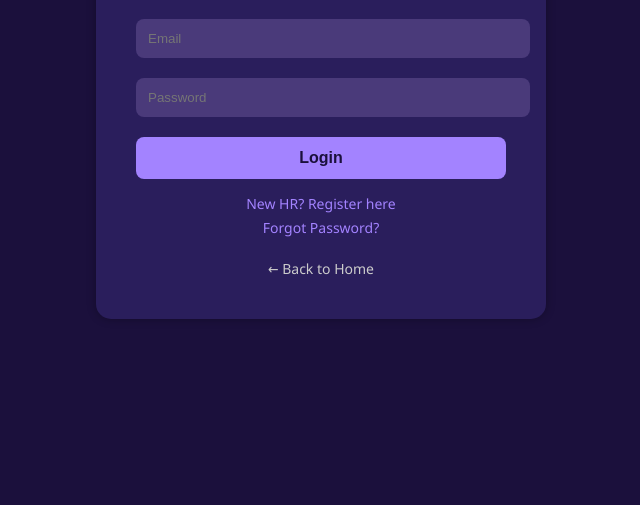
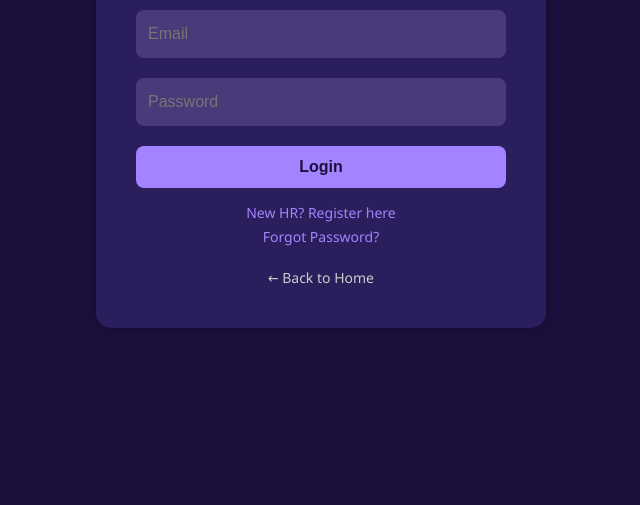
Before and after one commit to SnehaV1499/BCP-Project-, a plain HTML site: page hr_login.html in a window 1280 px wide. Shown: the part 295-800 px from the top of the page, without its empty margins (319-959 px from the left). Drawn offline with Linux system fonts and the light colour scheme.

Commit message:
Update hr_login.html

```diff
--- a/hr_login.html
+++ b/hr_login.html
@@ -40,7 +40,11 @@
   border-radius: 8px;
   background-color: #4a3a7a;
   color: #fff;
+  font-size: 16px;
+  line-height: 1.5;
+  box-sizing: border-box;
 }
+
 
 
     .login-box button {
```
